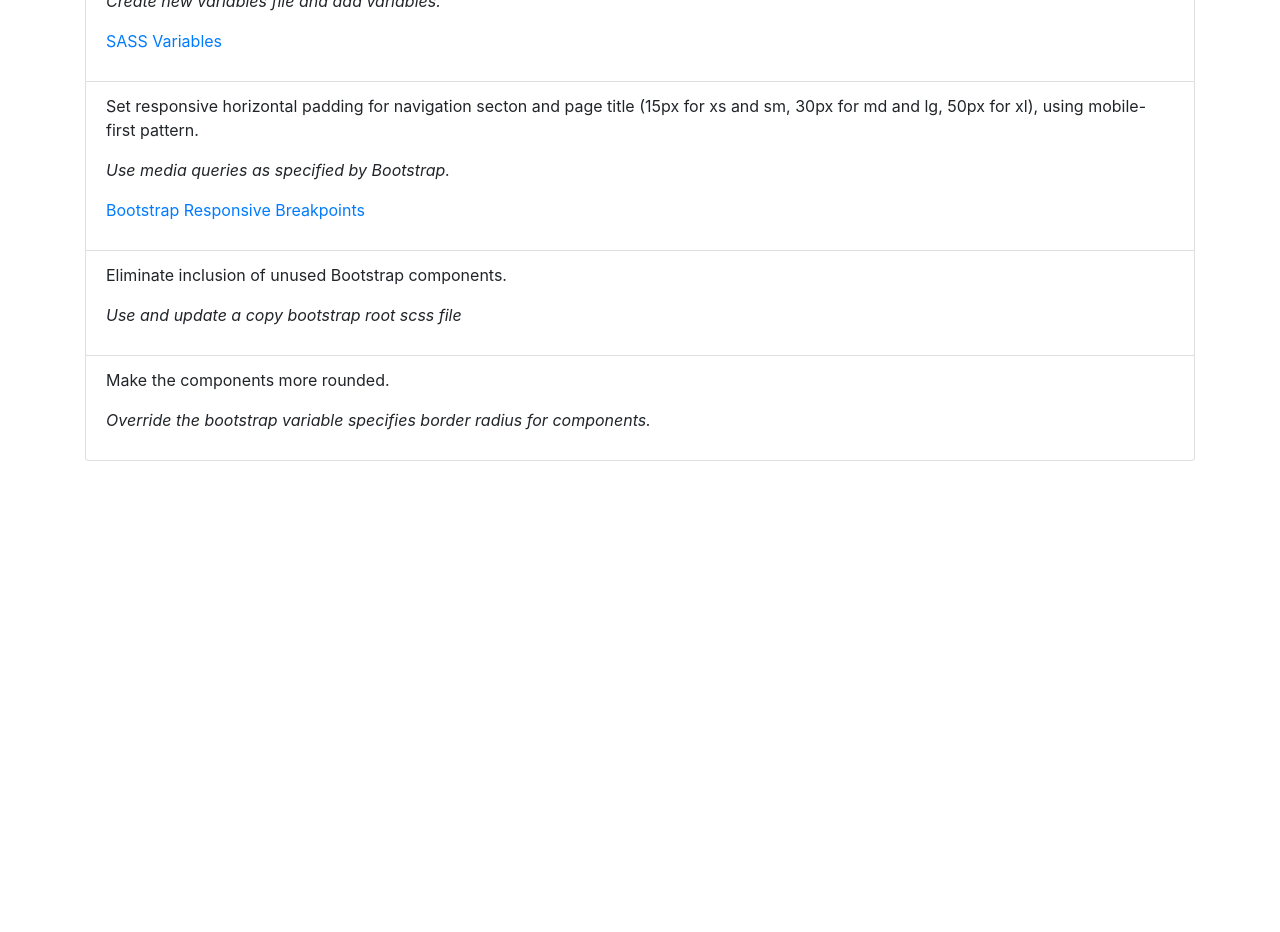
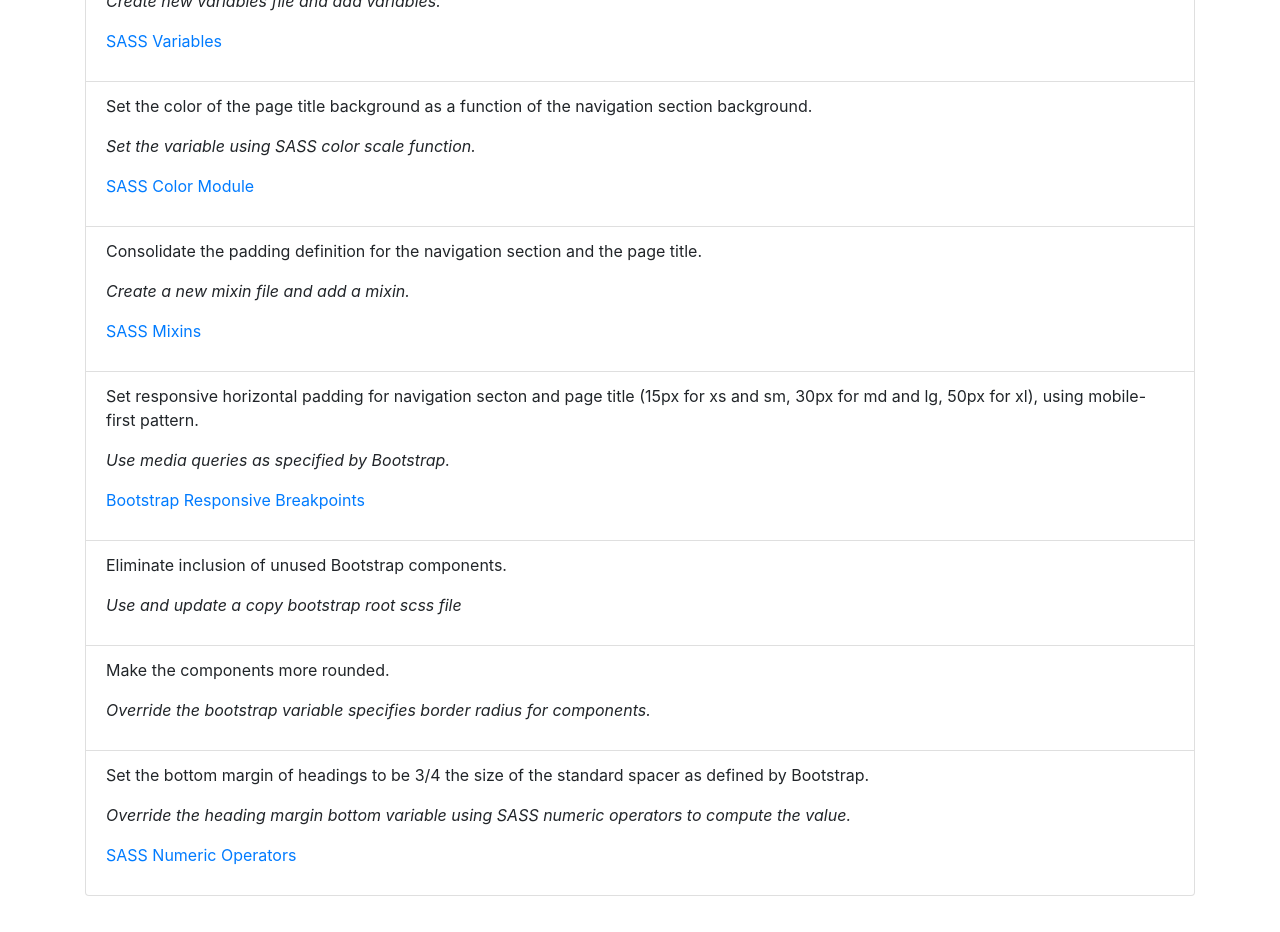
Before and after one commit to antoinediot/styling-playground, a React (Create React App) app: page / in a window 1280 px wide. Shown: the part 900-1832 px from the top of the page. Before the commit the page ends 1409 px from the top, so only its background shows below. Built offline with nearby package versions, Linux system fonts and the light colour scheme.

Commit message:
Additional learning exercises

```diff
--- a/src/components/pages/About.js
+++ b/src/components/pages/About.js
@@ -41,7 +41,7 @@ function About() {
                     <ul class="list-group">
 
                         <li class="list-group-item">
-                            <p>Eliminate the duplicate `.page-content` selector in the scaffolding file.</p>
+                            <p>Eliminate the duplicate <code>.page-content</code> selector in the scaffolding file.</p>
                             <p><em>Use nesting.</em></p>
                             <p><a target="_blank" href="https://sass-lang.com/documentation/style-rules#nesting">SASS Nesting</a></p>
                         </li>
@@ -50,6 +50,18 @@ function About() {
                             <p>Use variables to set the background of the navigation section background and page title background.</p>
                             <p><em>Create new variables file and add variables.</em></p>
                             <p><a target="_blank" href="https://sass-lang.com/documentation/variables">SASS Variables</a></p>
+                        </li>
+
+                        <li class="list-group-item">
+                            <p>Set the color of the page title background as a function of the navigation section background.</p>
+                            <p><em>Set the variable using SASS color scale function.</em></p>
+                            <p><a target="_blank" href="https://sass-lang.com/documentation/modules/color">SASS Color Module</a></p>
+                        </li>
+
+                        <li class="list-group-item">
+                            <p>Consolidate the padding definition for the navigation section and the page title.</p>
+                            <p><em>Create a new mixin file and add a mixin.</em></p>
+                            <p><a target="_blank" href="https://sass-lang.com/documentation/at-rules/mixin">SASS Mixins</a></p>
                         </li>
 
                         <li class="list-group-item">
@@ -67,6 +79,12 @@ function About() {
                             <p>Make the components more rounded.</p>
                             <p><em>Override the bootstrap variable specifies border radius for components.</em></p>
                         </li>
+
+                        <li class="list-group-item">
+                            <p>Set the bottom margin of headings to be 3/4 the size of the standard spacer as defined by Bootstrap.</p>
+                            <p><em>Override the heading margin bottom variable using SASS numeric operators to compute the value.</em></p>
+                            <p><a target="_blank" href="https://sass-lang.com/documentation/operators/numeric">SASS Numeric Operators</a></p>
+                        </li>
                     </ul>
                 </article>
 
```
